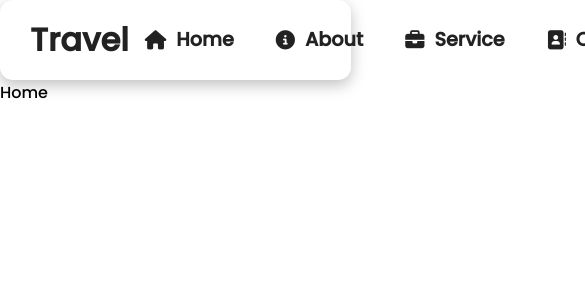
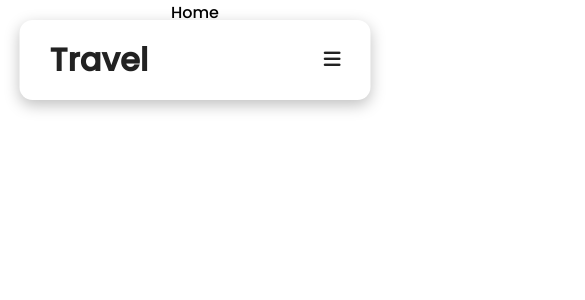
Before and after one commit to Shreeharan1207/Voyage-Vision, a React (Create React App) app: page / in a window 390 px wide. Shown: the top 300 px of the page, 585 px wide, since content can reach past the window. Built offline with nearby package versions, Linux system fonts and the light colour scheme.

Commit message:
Responsive Navbar

```diff
--- a/src/Components/UI/Navbar.js
+++ b/src/Components/UI/Navbar.js
@@ -1,4 +1,4 @@
-import React from 'react'
+import React, { useState } from 'react'
 import { Link } from 'react-router-dom'
 
 import MenuItems from './MenuItems'
@@ -6,11 +6,20 @@ import MenuItems from './MenuItems'
 import classes from './Navbar.module.css'
 
 const Navbar = () => {
+    const [changeIcon, setChangeIcon] = useState(false);
+    const iconChangeHandler = () => {
+        setChangeIcon(!changeIcon);
+    }
     return (
         <header>
             <nav className={classes.navbarItems}>
                 <h1 className={classes.navbarLogo}>Travel</h1>
-                <ul className={classes.navItems}>
+
+                <div className={classes.menuIcon} onClick={iconChangeHandler}>
+                    <i className={changeIcon ? "fas fa-times" : "fas fa-bars"}></i>
+                    {/* <i className="fas fa-times"></i> */}
+                </div>
+                <ul className={!changeIcon ? classes.navItems : classes.navItems + ' ' + classes.active}>
                     {MenuItems.map((item, index) => {
                         return (
                             <li key={index}>
--- a/src/Components/UI/Navbar.module.css
+++ b/src/Components/UI/Navbar.module.css
@@ -7,6 +7,11 @@
     width: 90%;
     height: 80px;
     border-radius: 13px;
+    position: fixed;
+    top: 20px;
+    left: 50%;
+    transform: translate(-50%);
+    z-index: 9999;
 }
 
 .navbarLogo {
@@ -43,6 +48,11 @@
     transition: all 0.2s ease-in-out;
 }
 
+.menuIcon {
+    display: none;
+    cursor: pointer;
+}
+
 .signUp {
     display: none;
 }
@@ -62,3 +72,78 @@ button:hover {
     background-color: #151516;
     color: #fff;
 }
+
+@media screen and (max-width: 850px) {
+    .navbarItems {
+        z-index: 99;
+    }
+    .navItems {
+        display: flex;
+        flex-direction: column;
+        justify-content: flex-start;
+        background-color: #fff;
+        width: 100%;
+        height: auto;
+        position: absolute;
+        align-items: stretch;
+        top: 0;
+        left: -100%;
+        opacity: 0;
+        padding: 80px 0 30px 0;
+        margin: 0;
+        transition: 0.3s ease-in-out;
+        border-radius: 13px;
+    }
+
+    .navItems.active {
+        left: 0;
+        opacity: 1;
+        z-index: -1;
+        transition: 0.3s ease-in-out;
+    }
+
+    .navLink{
+        display: block;
+        width: 100%;
+        font-size: 1.2rem;
+        padding: 2rem 0;
+    }
+
+    .navLink:hover {
+        background-color: #01959a;
+        transition: none;
+    }
+
+
+    button {
+        display: none;
+    }
+
+    .signUp {
+        display: block;
+        text-align: center;
+        padding: 1.5rem;
+        margin: auto;
+        border-radius: 4px;
+        width: 80%;
+        text-decoration: none;
+        color: #fff;
+        font-size: 1.2rem;
+        font-weight: 700;
+        letter-spacing: 2px;
+        background-color: #01959a;
+    }
+
+    .signUp:hover {
+        background-color: #151516;
+    }
+
+    .menuIcon {
+        display: block;
+    }
+
+    .menuIcon i {
+        font-size: 1.2rem;
+        color: #222;
+    }
+}
--- a/src/index.css
+++ b/src/index.css
@@ -5,4 +5,5 @@
   padding: 0;
   box-sizing: border-box;
   font-family: 'Poppins', sans-serif;
+  text-align: center;
 }
```
